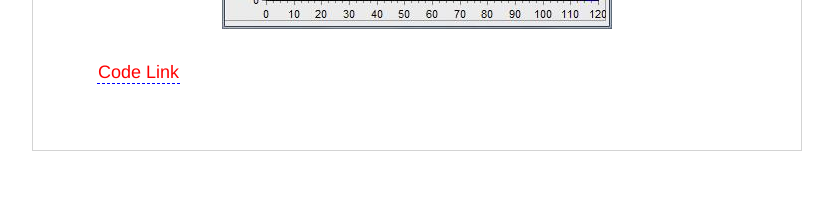
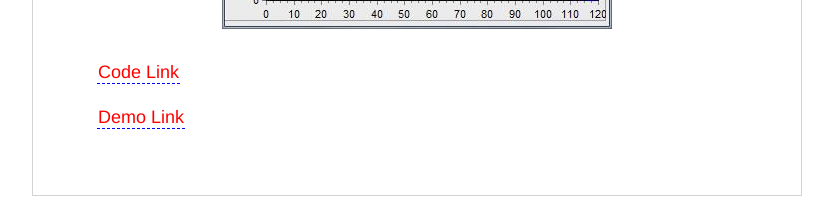
Before and after one commit to will2017/blog, a Jekyll site: the page built from project.html, in a window 1280 px wide. Shown: the part 1101-1307 px from the top of the page, without its empty margins (224-1057 px from the left). Built offline with Jekyll 4.4.1, drawn with Linux system fonts in a browser that asks for light colours; Markdown is read by kramdown in place of the engine named in the settings; before the commit the page ends 1265 px from its top, so only the background shows below that.

Commit message:
Update project.html

```diff
--- a/project.html
+++ b/project.html
@@ -13,3 +13,4 @@ page_name: Tracffic Monitoring
 
 
 <p><a href="https://github.com/will2017/Traffic_Monitoring">Code Link</a></p>
+<p><a href="files/TMG_ENG.rar">Demo Link</a></p>
```
